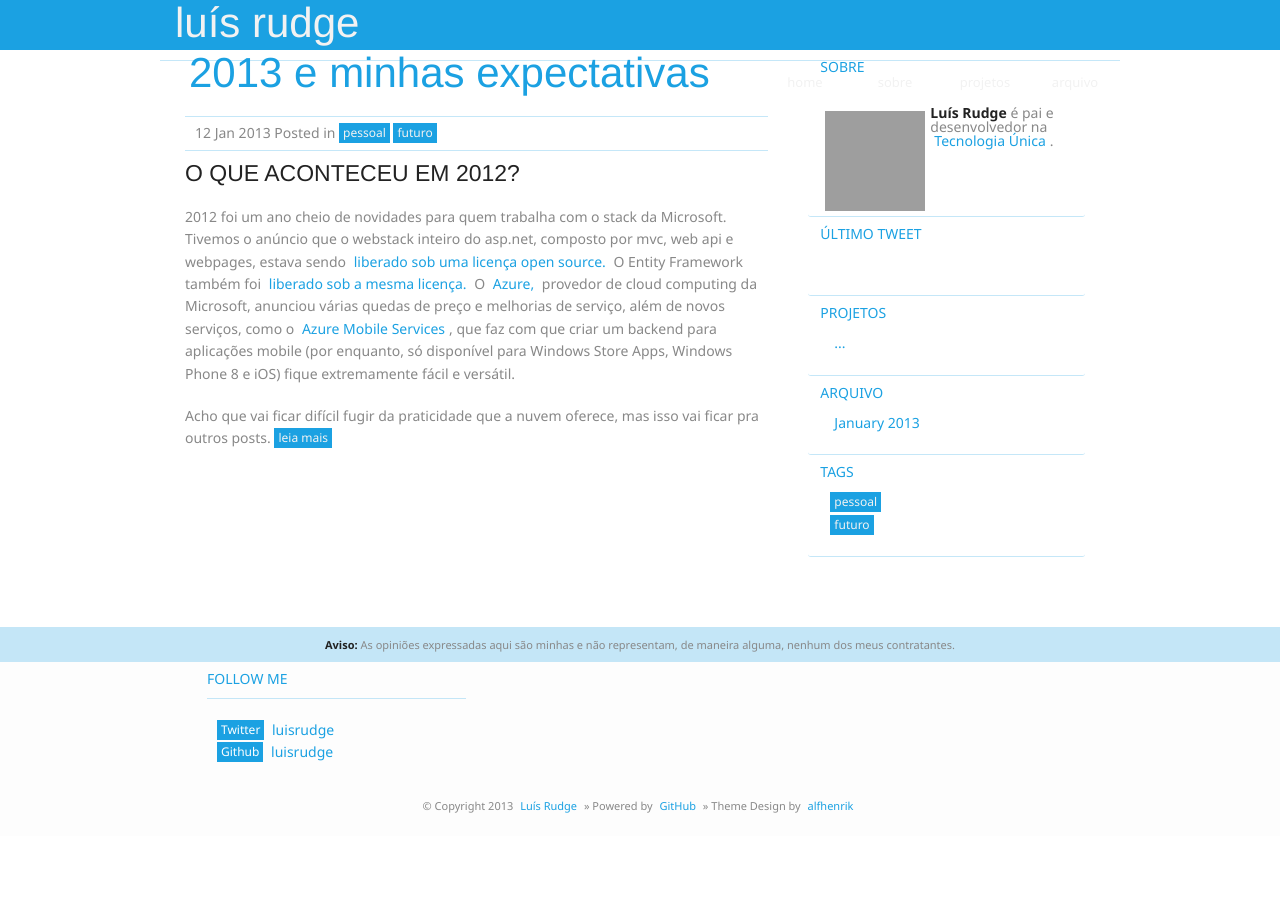
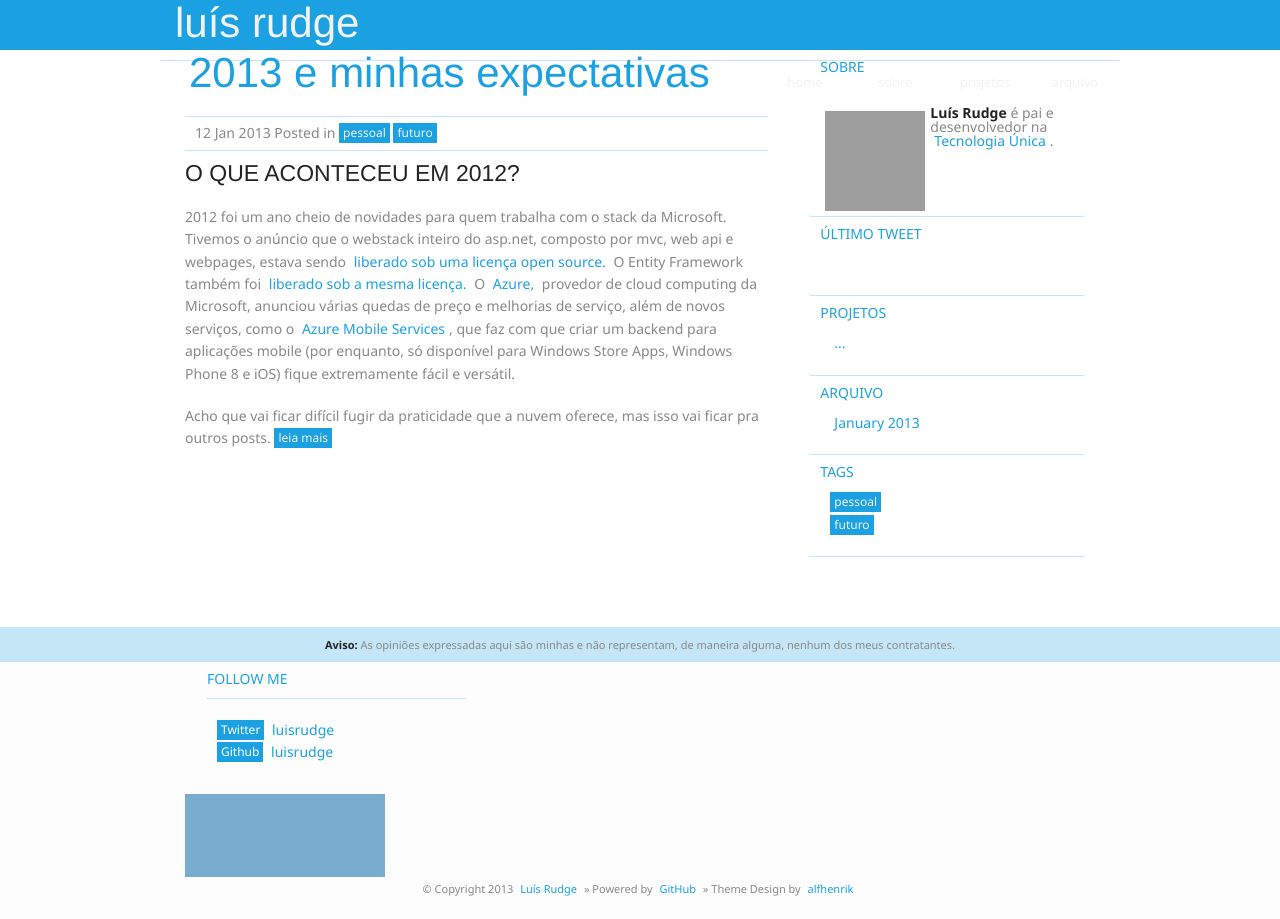
Before and after one commit to fabriciobegalli/luisrudge.github.com, a Jekyll site: the page built from index.html, in a window 1280 px wide. Built offline with Jekyll 4.4.1, drawn with Linux system fonts in a browser that asks for light colours; Markdown is read by kramdown in place of the engine named in the settings; a script that is not in the unit is left out; grey boxes are pictures that could not be loaded.

Commit message:
bing translator ftw

```diff
--- a/_layouts/default.html
+++ b/_layouts/default.html
@@ -130,6 +130,19 @@
             <div class="four columns">
             </div>
         </div>
+				<div class="row inner">
+            <div class="twelve columns">
+                <div class="center fixed-bottom">
+                    <div id="MicrosoftTranslatorWidget" style="width: 200px; min-height: 83px; border-color: #3A5770; background-color: #78ADD0;">
+						<noscript>
+							<a href="http://www.microsofttranslator.com/bv.aspx?a=http%3a%2f%2fluisrudge.net%2f">Translate this page</a>
+							<br />
+							Powered by <a href="http://www.bing.com/translator">Microsoft® Translator</a>
+						</noscript>
+					</div>
+                </div>
+            </div>
+        </div>
         <div class="row inner">
             <div class="twelve columns">
                 <div class="center fixed-bottom">
@@ -141,10 +154,13 @@
                 </div>
             </div>
         </div>
+
+
     </footer>
     <script src="http://code.jquery.com/jquery-latest.js"></script>
     <script type="text/javascript" src="http://twitter.com/javascripts/blogger.js"></script>
     <script type="text/javascript" src="http://api.twitter.com/1/statuses/user_timeline/luisrudge.json?callback=twitterCallback2&count=1"></script>
     <script src="javascripts/scale.fix.js"></script>
+	<script type="text/javascript"> /* <![CDATA[ */ setTimeout(function() { var s = document.createElement("script"); s.type = "text/javascript"; s.charset = "UTF-8"; s.src = ((location && location.href && location.href.indexOf('https') == 0) ? "https://ssl.microsofttranslator.com" : "http://www.microsofttranslator.com" ) + "/ajax/v2/widget.aspx?mode=notify&from=pt&layout=ts"; var p = document.getElementsByTagName('head')[0] || document.documentElement; p.insertBefore(s, p.firstChild); }, 0); /* ]]> */ </script>
 </body>
 </html>
```
